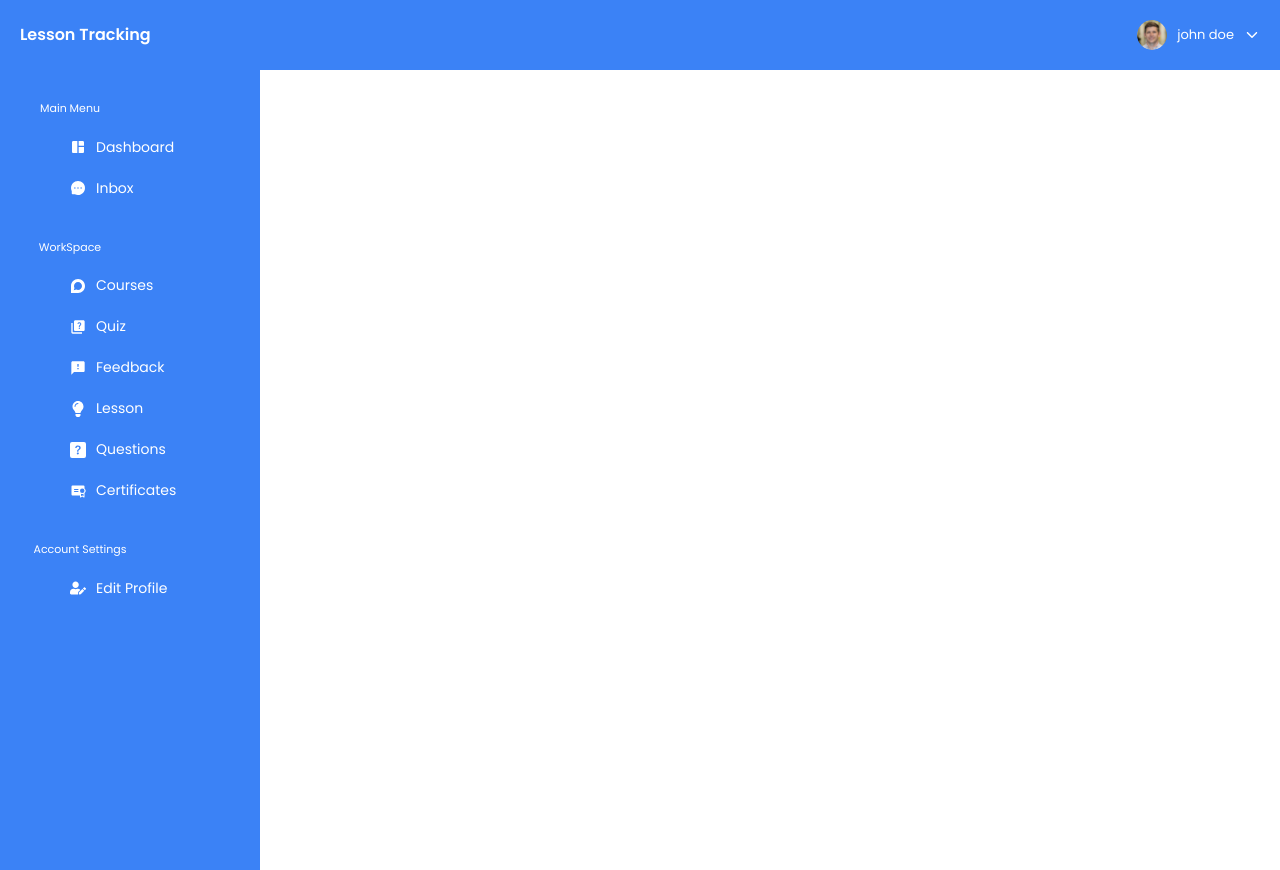
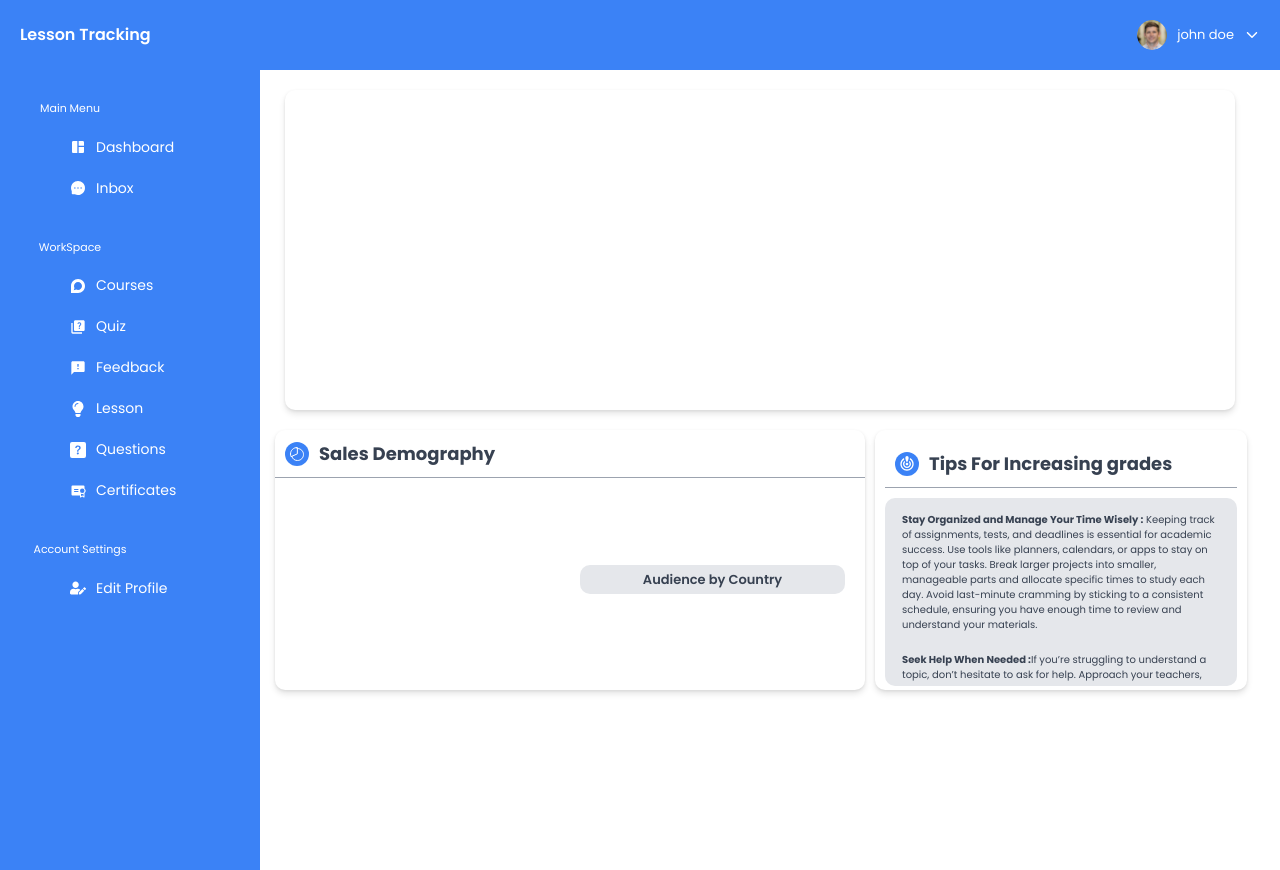
Before and after one commit to MUGISHA-Pascal/LessonTrack-Frontend, a React (Create React App) app in the folder frontend/: page / in a window 1280 px wide. Built offline with nearby package versions, Linux system fonts and the light colour scheme.

Commit message:
frontend

```diff
--- a/frontend/package.json
+++ b/frontend/package.json
@@ -11,7 +11,6 @@
     "@types/react": "^18.3.12",
     "@types/react-dom": "^18.3.1",
     "@types/react-icons": "^3.0.0",
-    "@types/react-router-dom": "^5.3.3",
     "autoprefixer": "^10.4.20",
     "postcss": "^8.4.49",
     "react": "^18.3.1",
--- a/frontend/src/App.tsx
+++ b/frontend/src/App.tsx
@@ -6,6 +6,7 @@ import { BrowserRouter, Route, Routes } from "react-router-dom";
 import Login from "./components/Login";
 import Home from "./components/Home";
 import Navbar from "./components/Navbar";
+import Dashboard from "./components/Dashboard";
 
 function App() {
   return (
@@ -13,7 +14,9 @@ function App() {
       <BrowserRouter>
         <Navbar />
         <Routes>
-          <Route path="/" element={<Home />} />
+          <Route path="/" element={<Home />}>
+            <Route path="" element={<Dashboard />} />
+          </Route>
           <Route path="/auth/login" element={<Login />} />
           <Route path="/auth/signup" element={<Signup />} />
         </Routes>
--- /dev/null
+++ b/frontend/src/components/Dashboard.tsx
@@ -0,0 +1,120 @@
+import React, { useEffect, useRef } from "react";
+import { IoPieChartOutline } from "react-icons/io5";
+import { MdOutlineCrisisAlert } from "react-icons/md";
+import {
+  Chart,
+  LineController,
+  CategoryScale,
+  BarElement,
+  LinearScale,
+  DoughnutController,
+  PointElement,
+  ArcElement,
+  LineElement,
+  Title,
+  Tooltip,
+  Legend,
+  ChartTypeRegistry,
+} from "chart.js";
+
+Chart.register(
+  LineController,
+  CategoryScale,
+  LinearScale,
+  BarElement,
+  DoughnutController,
+  ArcElement,
+  PointElement,
+  LineElement,
+  Title,
+  Tooltip,
+  Legend
+);
+
+const Dashboard = () => {
+  return (
+    <div className="dashDiv flex-1 h-screen overflow-y-auto pb-[50px] bg-[#ffffff] max-md:p-0">
+      <div className="shadow-custom bg-white p-[10px] max-md:p-[0px] h-[320px] max-md:h-[250px] max-md:w-[350px] rounded-[10px] w-[950px] mt-[20px] ml-[20px] relative">
+        <canvas id="bar"></canvas>
+      </div>
+      <div className="flex flex-row max-md:space-y-[10px] pl-[10px] md:space-x-[10px] mt-[20px] w-full max-md:flex-col ">
+        <div className="shadow-custom bg-white w-[590px] max-md:h-[440px] h-[260px] max-md:w-[350px] rounded-[10px] flex flex-col">
+          <div className="flex flex-row  border-b-[1px] border-gray-400 space-x-[10px] items-center justify-start p-[10px]">
+            <div className="bg-blue-500 p-[4px] rounded-full ">
+              <IoPieChartOutline className="text-white" />
+            </div>
+            <h2 className="text-[18px]  max-md:text-[12px] text-gray-700 font-bold">
+              Sales Demography
+            </h2>
+          </div>
+          <div className=" p-[4px]  max-md:pt-[20px] px-[20px] w-full flex flex-row max-md:flex-col md:space-x-[90px] max-md:space-y-[10px] items-center justify-center">
+            <div className="w-[195px] h-[195px] max-md:w-[150px] max-md:h-[150px]">
+              <canvas id="DonutChart"></canvas>
+            </div>
+
+            <div className="ml-10 max-md:ml-[5px] px-[20px] py-[5px] text-[10px] rounded-[10px] flex flex-col space-y-[7px] bg-gray-200 max-md:w-[350px] w-[400px] text-gray-700">
+              <h3 className="text-[13px] font-semibold max-md:text-[10px]">
+                Audience by Country
+              </h3>
+            </div>
+          </div>
+        </div>
+        <div className="shadow-custom bg-white w-[372px] h-[260px] rounded-[10px] flex flex-col space-y-[10px] p-[10px]">
+          <div className="flex flex-row border-b-[1px] border-gray-400 space-x-[10px] items-center justify-start p-[10px]">
+            <div className="bg-blue-500 p-[4px] rounded-full ">
+              <MdOutlineCrisisAlert className="text-white" />
+            </div>
+            <h2 className="text-[18px] text-gray-700 font-bold">
+              Tips For Increasing grades
+            </h2>
+          </div>
+          <div className="bg-gray-200 p-[7px] py-1 rounded-[10px]">
+            <div className="scrollableDiv bg-gray-200 flex flex-col space-y-[20px] rounded-[10px] text-left p-[10px] text-[10px] text-gray-700 h-[180px] overflow-y-auto">
+              <p>
+                <b>Stay Organized and Manage Your Time Wisely :</b> Keeping
+                track of assignments, tests, and deadlines is essential for
+                academic success. Use tools like planners, calendars, or apps to
+                stay on top of your tasks. Break larger projects into smaller,
+                manageable parts and allocate specific times to study each day.
+                Avoid last-minute cramming by sticking to a consistent schedule,
+                ensuring you have enough time to review and understand your
+                materials.
+              </p>
+
+              <p>
+                <b>Seek Help When Needed :</b>If you’re struggling to understand
+                a topic, don’t hesitate to ask for help. Approach your teachers,
+                join study groups, or consider hiring a tutor for one-on-one
+                guidance. Collaborating with peers can provide new perspectives
+                and make learning more interactive. Many online resources, like
+                videos and tutorials, can also clarify challenging concepts.
+              </p>
+
+              <p>
+                <b>Develop Effective Study Habits :</b> Find a quiet,
+                distraction-free environment to focus on your studies. Take
+                regular breaks to keep your mind fresh and prevent burnout.
+                Practice active learning techniques like summarizing notes,
+                teaching concepts to others, or using flashcards for review.
+                Tailor your study sessions to your learning style—whether
+                visual, auditory, or kinesthetic—to absorb information more
+                effectively.
+              </p>
+
+              <p>
+                <b>Take Care of Your Health :</b>Your mental and physical health
+                play a significant role in academic performance. Ensure you get
+                enough sleep, eat nutritious meals, and stay hydrated to keep
+                your brain sharp. Exercise regularly to reduce stress and
+                improve focus. Practice mindfulness or relaxation techniques to
+                stay calm and motivated during exams or challenging tasks.
+              </p>
+            </div>
+          </div>
+        </div>
+      </div>
+    </div>
+  );
+};
+
+export default Dashboard;
--- a/frontend/src/components/Home.tsx
+++ b/frontend/src/components/Home.tsx
@@ -8,6 +8,7 @@ import { FaLightbulb } from "react-icons/fa";
 import { BsFillQuestionSquareFill } from "react-icons/bs";
 import { PiCertificateFill } from "react-icons/pi";
 import { FaUserEdit } from "react-icons/fa";
+import { Link, Outlet } from "react-router-dom";
 const Home = () => {
   return (
     <div className="flex flex-row h-screen w-full">
@@ -15,10 +16,13 @@ const Home = () => {
         <div className="flex flex-col space-y-[20px] items-left w-full">
           <h2 className="text-[11px] w-[140px]">Main Menu</h2>
           <div className="flex flex-col space-y-[20px] items-left pl-[70px] w-full">
-            <div className="flex flex-row hover:cursor-pointer space-x-[10px] items-center">
+            <Link
+              to="/"
+              className="flex flex-row hover:cursor-pointer space-x-[10px] items-center"
+            >
               <MdSpaceDashboard />
               <p className="text-[14px]">Dashboard</p>
-            </div>
+            </Link>
             <div className="flex flex-row hover:cursor-pointer space-x-[10px] items-center">
               <AiFillMessage />
               <p className="text-[14px]">Inbox</p>
@@ -64,7 +68,9 @@ const Home = () => {
           </div>
         </div>
       </menu>
-      <main></main>
+      <main className="flex-1 px-[5px]">
+        <Outlet />
+      </main>
     </div>
   );
 };
--- a/frontend/src/index.css
+++ b/frontend/src/index.css
@@ -9,6 +9,42 @@ code {
   font-family: source-code-pro, Menlo, Monaco, Consolas, "Courier New",
     monospace;
 }
+body::-webkit-scrollbar {
+  width: 6px;
+  margin-right: 10px;
+}
+body::-webkit-scrollbar-thumb {
+  background-color: #e5e7eb;
+  border-radius: 10px;
+}
+body::-webkit-scrollbar-track {
+  background-color: #ffffff;
+}
+.dashDiv::-webkit-scrollbar {
+  width: 6px;
+  margin-right: 10px;
+}
+.dashDiv::-webkit-scrollbar-thumb {
+  background-color: #e5e7eb;
+  border-radius: 10px;
+}
+.dashDiv::-webkit-scrollbar-track {
+  background-color: #ffffff;
+}
+
+.scrollableDiv::-webkit-scrollbar {
+  width: 6px;
+  margin-right: 10px;
+}
+
+.scrollableDiv::-webkit-scrollbar-thumb {
+  background-color: #ffffff;
+  border-radius: 10px;
+}
+
+.scrollableDiv::-webkit-scrollbar-track {
+  background-color: #e5e7eb;
+}
 @tailwind base;
 @tailwind components;
 @tailwind utilities;
--- a/frontend/tailwind.config.js
+++ b/frontend/tailwind.config.js
@@ -2,7 +2,12 @@
 module.exports = {
   content: ["./src/**/*.{js,jsx,ts,tsx}"],
   theme: {
-    extend: { fontFamily: ["Poppins", "sans-serif"] },
+    extend: {
+      fontFamily: ["Poppins", "sans-serif"],
+      boxShadow: {
+        custom: "0 4px 6px rgba(0, 0, 0, 0.1), 0 1px 3px rgba(0, 0, 0, 0.08)",
+      },
+    },
   },
   plugins: [],
 };
```
Also changed, not shown: 1 other file (tests, documents, lock files or other folders).
